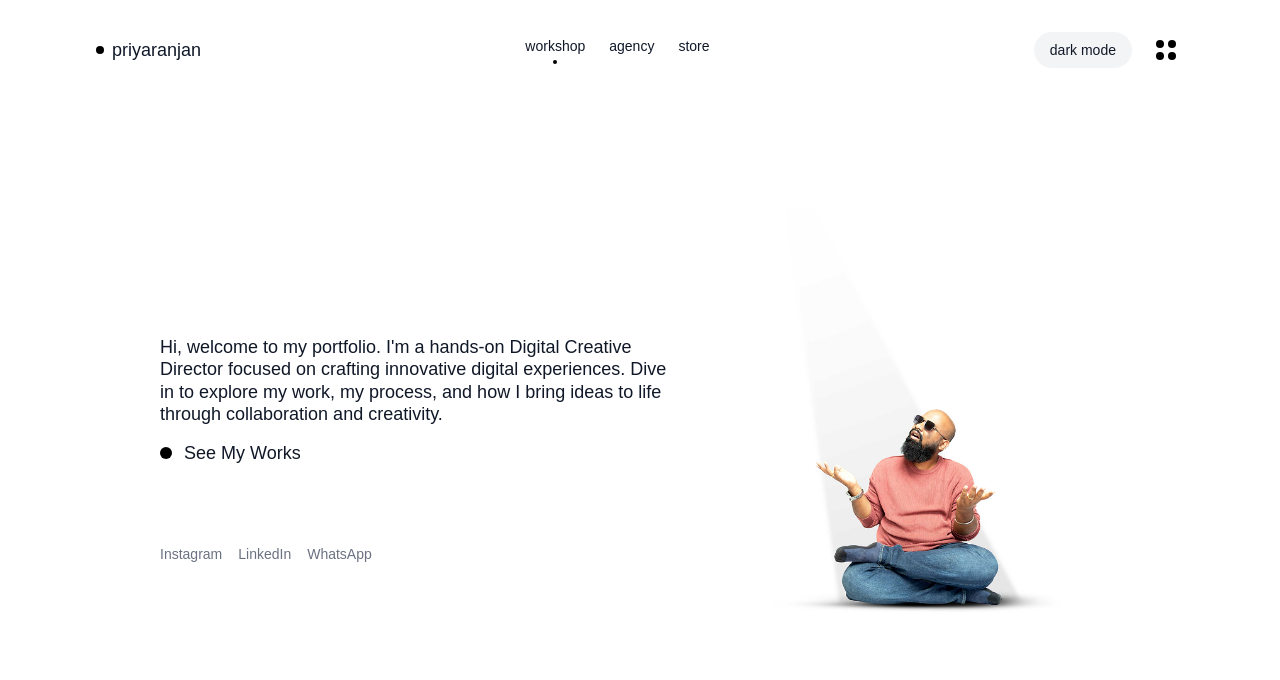
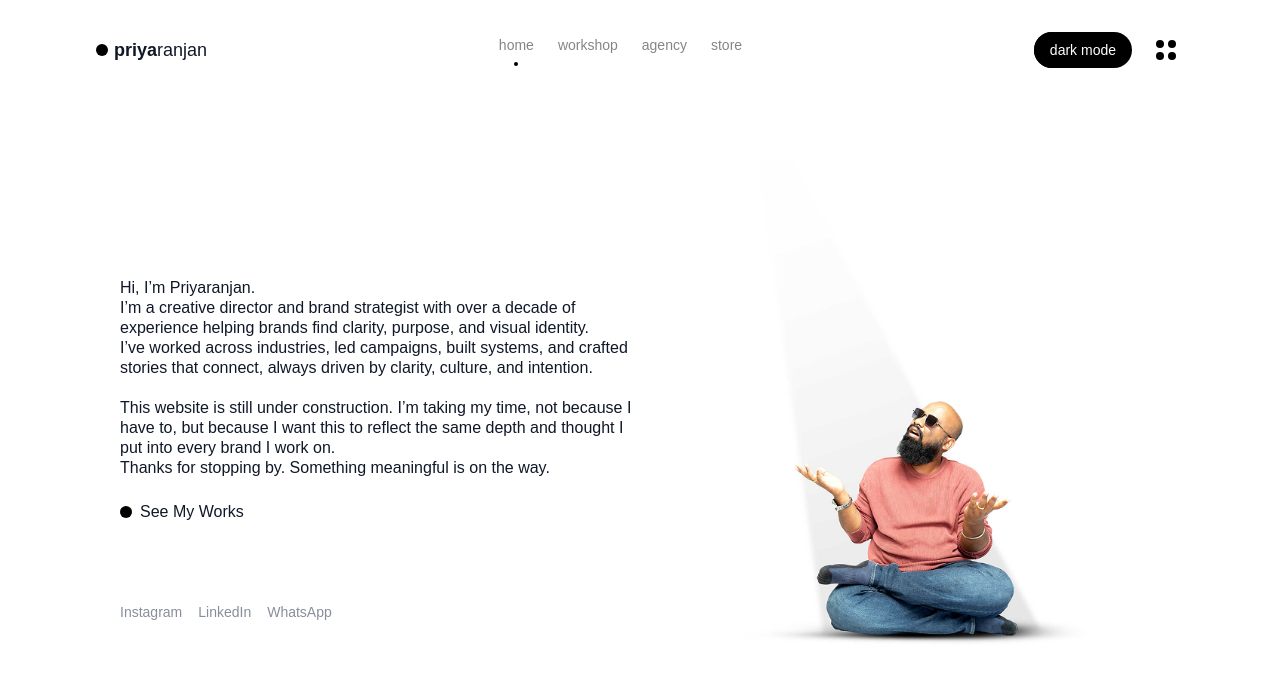
Before and after one commit to ashishmohapatra240/priyaranjan, a Next.js app: page / in a window 1280 px wide. Shown: the top 680 px of the page. Built offline with nearby package versions, Linux system fonts and the light colour scheme; a web font is replaced by a local one.

Commit message:
Update homepage content and introduce AnimatedLink component, Update Header component toggle and adjust image.

```diff
--- /dev/null
+++ b/app/components/AnimatedLink.tsx
@@ -0,0 +1,28 @@
+import React from "react";
+import Link from "next/link";
+
+interface AnimatedLinkProps {
+    href: string;
+    children: React.ReactNode;
+    className?: string;
+}
+
+export const AnimatedLink: React.FC<AnimatedLinkProps> = ({
+    href,
+    children,
+    className,
+}) => {
+    return (
+        <Link
+            href={href}
+            className={`group relative overflow-hidden text-sm inline-block ${className}`}
+        >
+            <span className="block transition duration-500 ease-out group-hover:-translate-y-[120%] opacity-80">
+                {children}
+            </span>
+            <span className="absolute left-0 top-0 block translate-y-[120%] transition duration-500 ease-out group-hover:translate-y-0">
+                {children}
+            </span>
+        </Link>
+    );
+};
--- a/app/components/Header.tsx
+++ b/app/components/Header.tsx
@@ -1,6 +1,8 @@
 'use client';
 
-import { useState } from 'react';
+import { useState, useRef } from 'react';
+import { gsap } from 'gsap';
+import { AnimatedLink } from './AnimatedLink';
 
 interface HeaderProps {
     isDarkMode: boolean;
@@ -8,31 +10,81 @@ interface HeaderProps {
 }
 
 export default function Header({ isDarkMode, toggleTheme }: HeaderProps) {
-    const [selectedItem, setSelectedItem] = useState<'workshop' | 'agency' | 'store'>('workshop');
+    const [selectedItem, setSelectedItem] = useState<'home' | 'workshop' | 'agency' | 'store'>('home');
+    const circleRef = useRef<HTMLDivElement>(null);
 
     const navItems = [
+        { id: 'home' as const, label: 'home' },
         { id: 'workshop' as const, label: 'workshop' },
         { id: 'agency' as const, label: 'agency' },
         { id: 'store' as const, label: 'store' },
     ];
 
+    const handleThemeToggle = () => {
+        if (!circleRef.current) return;
+
+        const circle = circleRef.current;
+        const rect = circle.getBoundingClientRect();
+
+        // Create overlay element positioned at the circle
+        const overlay = document.createElement('div');
+        overlay.style.position = 'fixed';
+        overlay.style.top = `${rect.top + rect.height / 2}px`;
+        overlay.style.left = `${rect.left + rect.width / 2}px`;
+        overlay.style.width = `${rect.width}px`;
+        overlay.style.height = `${rect.height}px`;
+        overlay.style.backgroundColor = isDarkMode ? '#ffffff' : '#000000';
+        overlay.style.borderRadius = '50%';
+        overlay.style.zIndex = '9999';
+        overlay.style.pointerEvents = 'none';
+        overlay.style.transform = 'translate(-50%, -50%)';
+
+        document.body.appendChild(overlay);
+
+        // Calculate scale needed to cover entire screen
+        const maxDimension = Math.max(window.innerWidth, window.innerHeight);
+        const scale = (maxDimension * 3) / rect.width;
+
+        // Fluid GSAP animation
+        gsap.timeline()
+            .to(overlay, {
+                scale: scale,
+                duration: 2.4,
+                ease: "power4.inOut"
+            })
+            .call(() => {
+                // Toggle theme in the middle of animation
+                toggleTheme();
+            }, [], 1.2)
+            .to(overlay, {
+                opacity: 0,
+                duration: 0.8,
+                ease: "power4.inOut",
+                onComplete: () => {
+                    document.body.removeChild(overlay);
+                }
+            }, 1.6);
+    };
+
     return (
         <header className="flex items-center justify-between px-6 md:px-24 py-8">
-            <div className="flex items-center space-x-2">
-                <div className={`w-2 h-2 rounded-full ${isDarkMode ? 'bg-white' : 'bg-black'}`}></div>
-                <span className="font-medium text-lg">priyaranjan</span>
+            <div className="flex items-center space-x-1.5">
+                <div className={`w-3 h-3 rounded-full ${isDarkMode ? 'bg-white' : 'bg-black'}`}></div>
+                <span className="font-bold text-lg">priya<span className="font-light">ranjan</span></span>
             </div>
 
             <div className="hidden md:flex flex-col items-center space-y-2">
                 <div className="flex items-center space-x-6">
                     {navItems.map((item) => (
-                        <div key={item.id} className="flex flex-col items-center space-y-1">
-                            <button
-                                onClick={() => setSelectedItem(item.id)}
-                                className="text-sm font-medium transition-colors hover:opacity-70"
+                        <div key={item.id} className="flex flex-col items-center">
+                            <div onClick={() => setSelectedItem(item.id)}>
+                                <AnimatedLink
+                                    href={`/${item.id}`}
+                                    className={`text-sm font-medium transition-colors ${isDarkMode ? 'text-white/60' : 'text-black/60'}`}
                                 >
                                     {item.label}
-                            </button>
+                                </AnimatedLink>
+                            </div>
                             <div
                                 className={`w-1 h-1 rounded-full transition-opacity ${selectedItem === item.id
                                     ? isDarkMode ? 'bg-white opacity-100' : 'bg-black opacity-100'
@@ -44,17 +96,27 @@ export default function Header({ isDarkMode, toggleTheme }: HeaderProps) {
                 </div>
             </div>
 
-            {/* Right side - Theme toggle and 4 circles */}
+            {/* Right side - Theme toggle with background circle and 4 circles */}
             <div className="flex items-center space-x-4">
+                {/* Theme toggle button with background circle */}
+                <div className="relative">
+                    {/* Background circle - same height as button */}
+                    <div
+                        ref={circleRef}
+                        className={`absolute inset-0 rounded-full ${isDarkMode ? 'bg-white' : 'bg-black'}`}
+                        style={{ aspectRatio: '1', left: '0', right: 'auto', width: '40px' }}
+                    ></div>
+
                     <button
-                    onClick={toggleTheme}
-                    className={`px-4 py-2 rounded-full text-sm font-medium transition-colors cursor-pointer ${isDarkMode
-                        ? 'bg-gray-800 text-white hover:bg-gray-700'
-                        : 'bg-gray-100 text-gray-900 hover:bg-gray-200'
+                        onClick={handleThemeToggle}
+                        className={`relative z-10 px-4 py-2 rounded-full text-sm font-medium transition-colors cursor-pointer ${isDarkMode
+                            ? 'bg-white text-black'
+                            : 'bg-black text-white'
                             }`}
                     >
                         {isDarkMode ? 'light mode' : 'dark mode'}
                     </button>
+                </div>
 
                 {/* 2x2 circle grid */}
                 <button className="p-2">
--- a/app/page.tsx
+++ b/app/page.tsx
@@ -3,6 +3,7 @@
 import { useState, useEffect } from 'react';
 import Image from 'next/image';
 import Header from './components/Header';
+import { AnimatedLink } from './components/AnimatedLink';
 
 export default function Home() {
   const [isDarkMode, setIsDarkMode] = useState(false);
@@ -32,47 +33,65 @@ export default function Home() {
             <div className="space-y-4 max-w-lg">
               {isDarkMode ? (
                 <div className="space-y-2">
-                  <h1 className="text-base md:text-lg font-light leading-tight">
-                    Hi,
-                    I am Priyaranjan and I am lazy af.
-
-                    I&apos;ve poured my soul into building brands, campaigns, and
-                    designs for others... but when it comes to designing my
-                    own portfolio?
-
-                    But don&apos;t worry, I&apos;ll get there. Probably. Eventually.
-                    Maybe.
+                  <h1 className="text-base md:text-md font-light leading-tight">
+                    Hi, I’m Priyaranjan, and I’m lazy.
+                    <br />
+                    Like most creatives, I can build bold brands, craft killer strategies, and fight 12 feedback rounds with grace... but designing my own portfolio? That’s where I draw the line.
+                    <br />
+                    <br />
+                    This website is still under construction, because I’m either too busy, too tired, or just lying flat on the floor staring at my ceiling fan.
+                    <br />
+                    <br />
+                    One day, it’ll be great. Today’s not that day.
+                    But hey, you came all this way, so thanks for that.
                   </h1>
                 </div>
               ) : (
                 <div className="space-y-4">
-                  <h1 className="text-base md:text-lg font-light leading-tight">
-                    Hi, welcome to my portfolio. I&apos;m a hands-on Digital Creative Director
-                    focused on crafting innovative digital experiences. Dive in to explore my
-                    work, my process, and how I bring ideas to life through collaboration and
-                    creativity.
+                  <h1 className="text-base md:text-md font-light leading-tight">
+                    Hi, I’m Priyaranjan.
+                    <br />
+                    I’m a creative director and brand strategist with over a decade of experience helping brands find clarity, purpose, and visual identity.
+                    <br />
+                    I’ve worked across industries, led campaigns, built systems, and crafted stories that connect, always driven by clarity, culture, and intention.
+                    <br />
+                    <br />
+                    This website is still under construction. I’m taking my time, not because I have to, but because I want this to reflect the same depth and thought I put into every brand I work on.
+                    <br />
+                    Thanks for stopping by. Something meaningful is on the way.
+
+
                   </h1>
                 </div>
               )}
 
-              <div className="flex items-center space-x-3">
+              <div className="flex items-center space-x-2 mt-6">
                 <div className={`w-3 h-3 rounded-full ${isDarkMode ? 'bg-white' : 'bg-black'
                   }`}></div>
-                <button className="text-base md:text-lg font-medium leading-tight hover:underline transition-all duration-200 cursor-pointer">
+                <button className="text-base md:text-md font-medium leading-tight hover:underline transition-all duration-200 cursor-pointer">
                   See My Works
                 </button>
               </div>
               <div className="mt-20">
-                <div className="flex space-x-4 text-xs md:text-sm text-gray-500">
-                  <a href="http://instagram.com/priyaranjan.design/" className="hover:text-current transition-colors">
+                <div className="flex space-x-4 text-xs md:text-sm">
+                  <AnimatedLink
+                    href="http://instagram.com/priyaranjan.design/"
+                    className={`${isDarkMode ? 'text-gray-400' : 'text-gray-500'}`}
+                  >
                     Instagram
-                  </a>
-                  <a href="https://www.linkedin.com/in/bypriyaranjan/" className="hover:text-current transition-colors">
+                  </AnimatedLink>
+                  <AnimatedLink
+                    href="https://www.linkedin.com/in/bypriyaranjan/"
+                    className={`${isDarkMode ? 'text-gray-400' : 'text-gray-500'}`}
+                  >
                     LinkedIn
-                  </a>
-                  <a href="https://wa.me/919124999144" className="hover:text-current transition-colors">
+                  </AnimatedLink>
+                  <AnimatedLink
+                    href="https://wa.me/919124999144"
+                    className={`${isDarkMode ? 'text-gray-400' : 'text-gray-500'}`}
+                  >
                     WhatsApp
-                  </a>
+                  </AnimatedLink>
                 </div>
               </div>
             </div>
@@ -82,8 +101,8 @@ export default function Home() {
                 <Image
                   src={isDarkMode ? "/images/hero-dark.png" : "/images/hero-light.png"}
                   alt="Priyaranjan portrait"
-                  height={400}
-                  width={400}
+                  height={480}
+                  width={480}
                   className="max-w-full h-auto object-contain"
                 />
               </div>
```
Also changed, not shown: public/images/hero-dark.png. Lines whose indentation alone changed are shown as unchanged.
